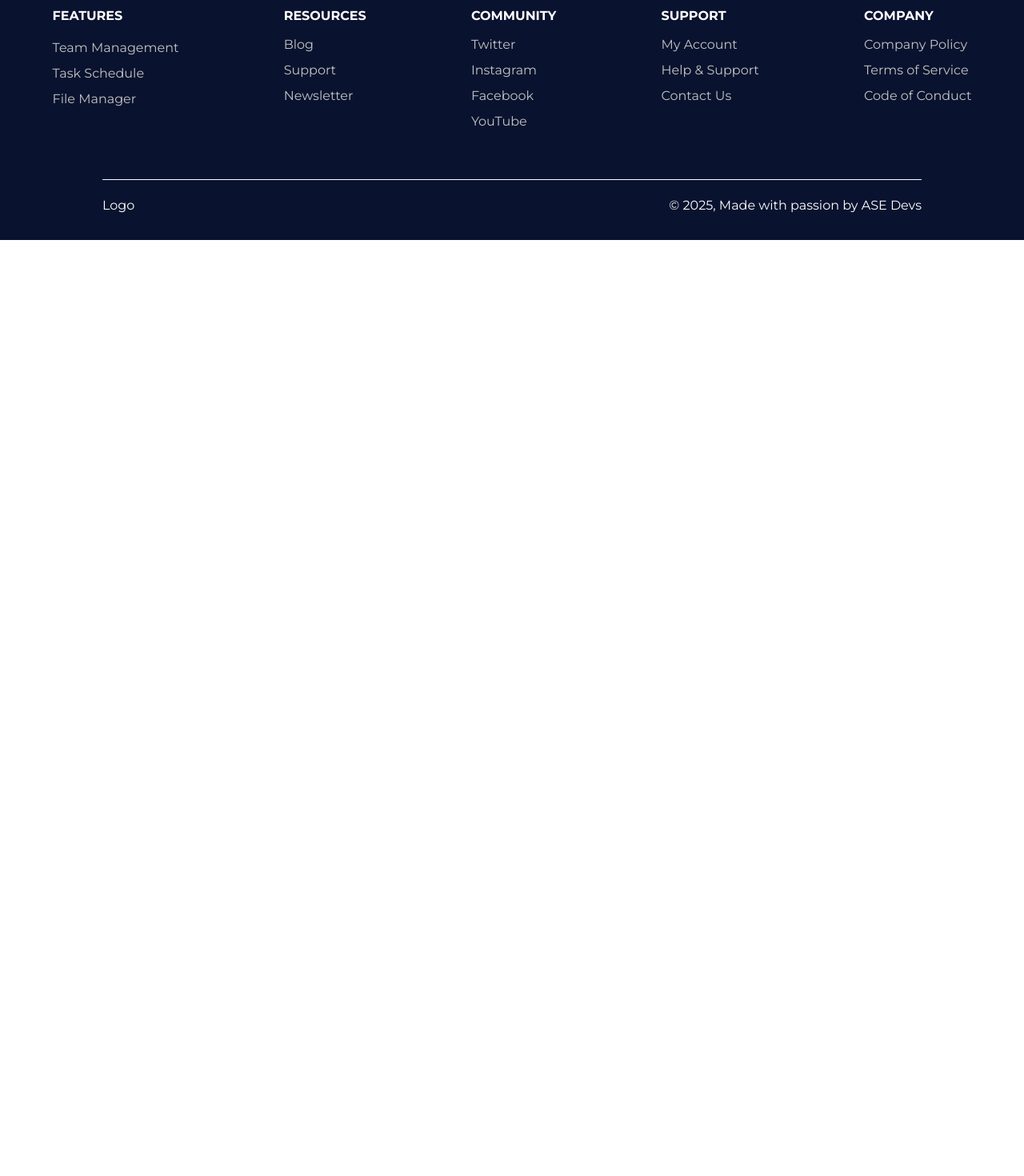
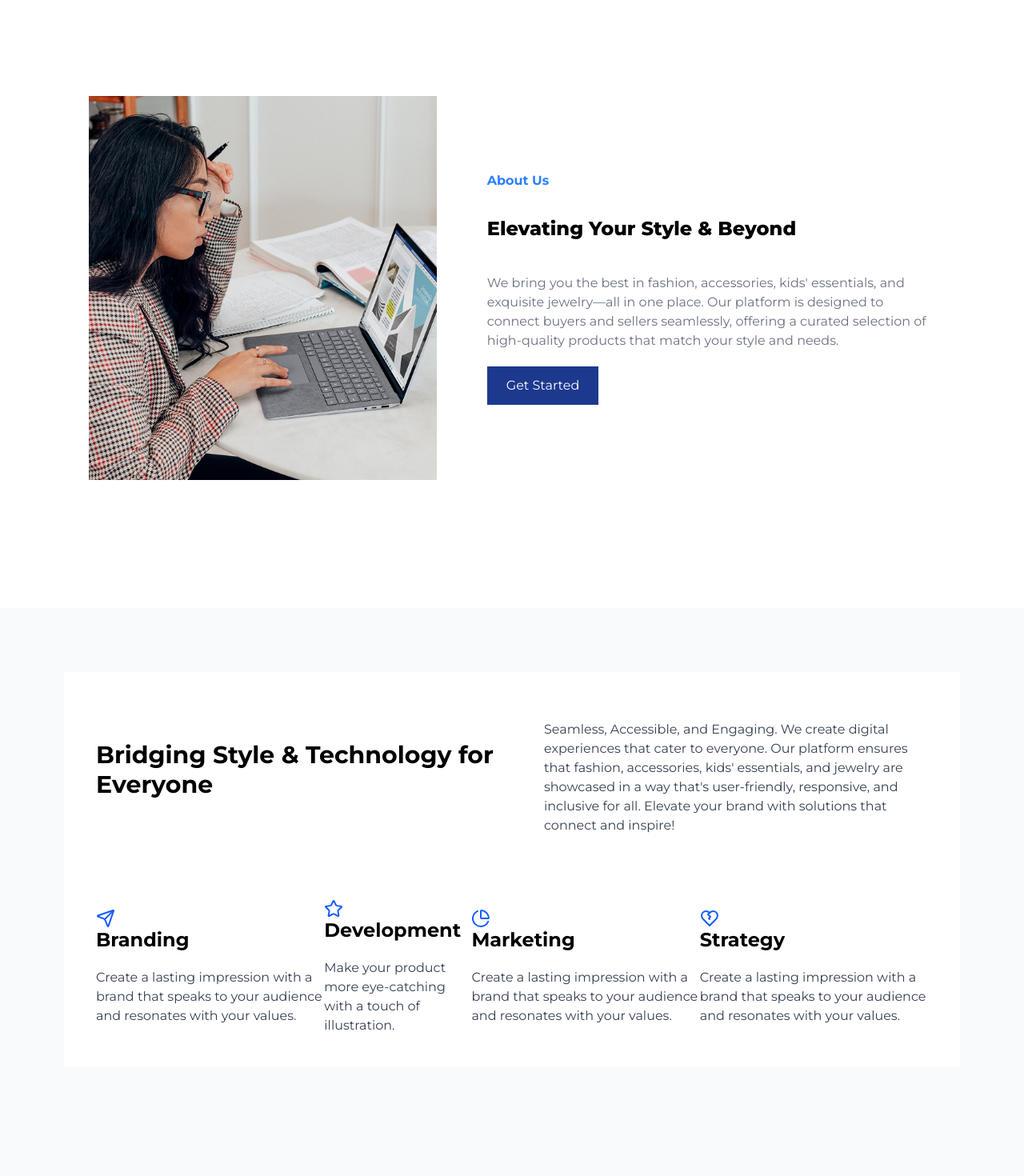
Before and after one commit to ASE-Devs/Advertising-app, a React (Vite) app: page / in a window 1280 px wide. Shown: the part 1000-2470 px from the top of the page at 80% size. Before the commit the page ends 1300 px from the top, so only its background shows below. Built offline with nearby package versions, Linux system fonts and the light colour scheme.

Commit message:
otherLanding

```diff
--- a/src/pages/user/Landing.jsx
+++ b/src/pages/user/Landing.jsx
@@ -1,6 +1,8 @@
 import React from "react";
 import Image from "../../assets/Images/Header Section.png";
-import { ArrowRight } from "lucide-react";
+import Image2 from "../../assets/Images/Laptop.png";
+import { ArrowRight, ChartPieIcon, HeartCrackIcon, Send, StarIcon, } from "lucide-react";
+
 
 const Landing = () => {
   return (
@@ -35,6 +37,46 @@ const Landing = () => {
           />
         </div>
       </div>
+      <div className="flex justify-around items-center bg-[#FFFFFF] h-[100vh] p-20">
+        <div className=" text-left">
+        <img src={Image2} alt="Laptop" className=" h-120" />
+        </div >
+        <div className="w-1/2">
+          <h1 className="text-blue-500 text-l font-bold mb-8 hover:text-blue-800">About Us</h1>
+          <h2 className="text-2xl font-extrabold mb-10 "> Elevating Your Style & Beyond</h2>
+          <p className="text-gray-500">  We bring you the best in fashion, accessories, kids' essentials, and exquisite jewelry—all in one place. Our platform is designed to connect buyers and sellers seamlessly, offering a curated selection of high-quality products that match your style and needs.</p>
+          <button className="bg-blue-900 text-white px-6 py-3 flex items-center justify-center gap-2 mt-5 hover:bg-blue-800">Get Started</button>
+        </div>
+      </div>
+      <div className="bg-[#F9FAFB] h-[100vh] p-20">
+        <div className="flex justify-around items-center bg-[#FFFFFF] p-10">
+          <h1 className="text-3xl font-bold leading-tight w-1/2">Bridging Style & Technology for Everyone</h1>
+          <p className="text-gray-700 mt-5 text-m pl-10 text-l w-1/2">Seamless, Accessible, and Engaging. We create digital experiences that cater to everyone. Our platform ensures that fashion, accessories, kids' essentials, and jewelry are showcased in a way that's user-friendly, responsive, and inclusive for all. Elevate your brand with solutions that connect and inspire!</p>
+        </div>
+        <div className="flex justify-around items-center bg-[#FFFFFF] p-10">
+          <div>
+            <span className="text-blue-600"><Send/></span>
+            <h1 className="text-2xl font-bold leading-tight">Branding</h1>
+            <p className="text-gray-700 mt-5 text-m">Create a lasting impression with a brand that speaks to your audience and resonates with your values.</p>
+          </div>
+          <div>
+            <span className="text-blue-600"><StarIcon/></span>
+            <h1 className="text-2xl font-bold leading-tight">Development</h1>
+            <p className="text-gray-700 mt-5 text-m">Make your product more eye-catching with a touch of illustration.</p>
+          </div>
+          <div>
+            <span className="text-blue-600"><ChartPieIcon/></span>
+            <h1 className="text-2xl font-bold leading-tight">Marketing</h1>
+            <p className="text-gray-700 mt-5 text-m">Create a lasting impression with a brand that speaks to your audience and resonates with your values.</p>
+          </div>
+          <div>
+            <span className="text-blue-600"><HeartCrackIcon/></span>
+            <h1 className="text-2xl font-bold leading-tight">Strategy</h1>
+            <p className="text-gray-700 mt-5 text-m">Create a lasting impression with a brand that speaks to your audience and resonates with your values.</p>
+          </div>
+
+        </div>
+      </div>
     </>
   );
 };
```
Also changed, not shown: src/assets/Images/Laptop.png (added).
